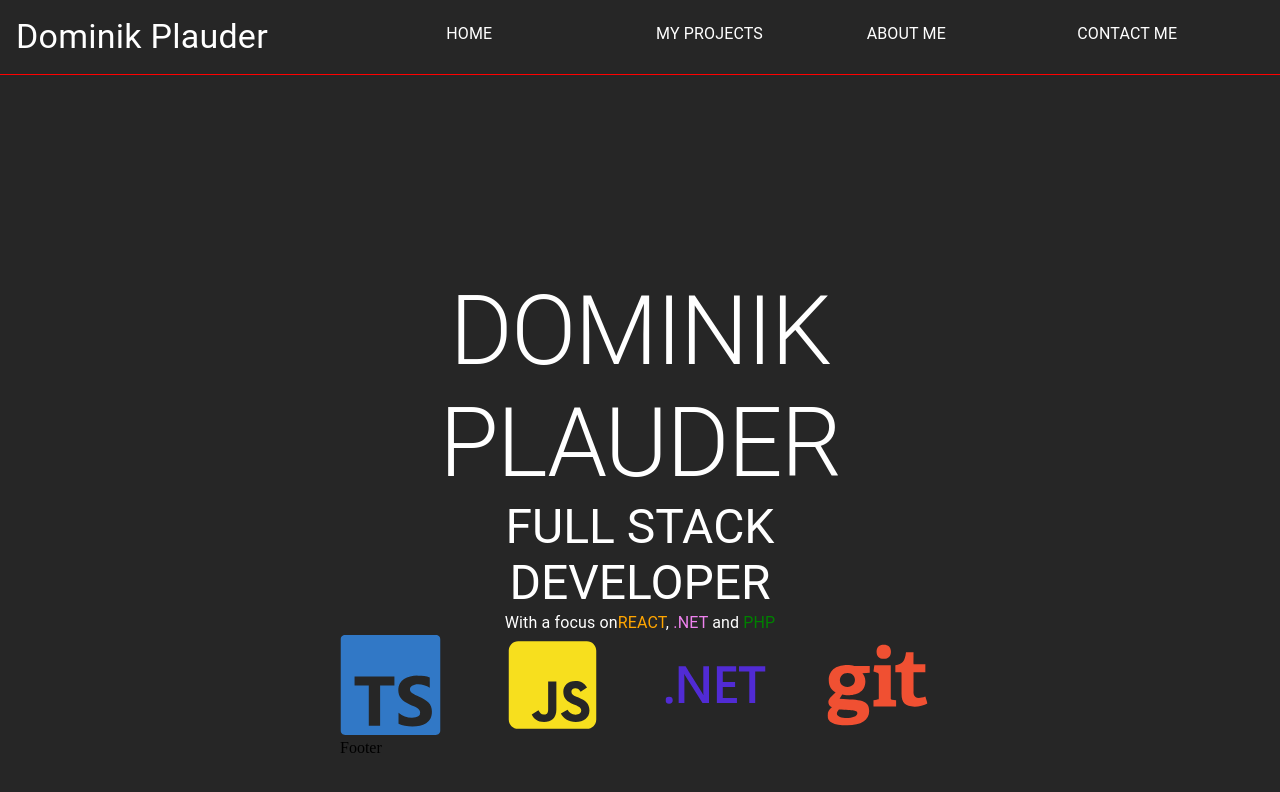
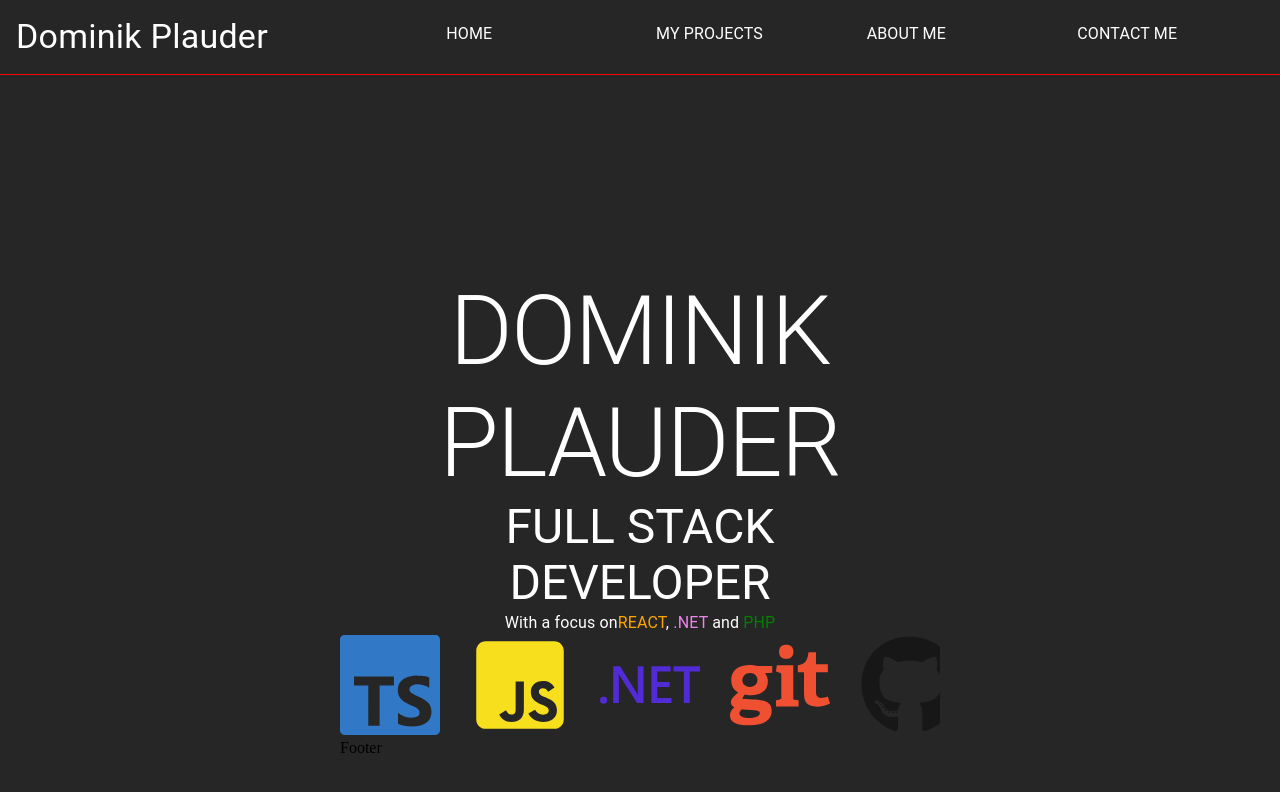
Before and after one commit to DPlauder/reactPortfolio, a React (Vite) app: page / in a window 1280 px wide. Shown: the top 792 px of the page. Built offline with nearby package versions, Linux system fonts and the light colour scheme.

Commit message:
swiper update

```diff
--- /dev/null
+++ b/src/components/parts/Form.tsx
@@ -0,0 +1,10 @@
+import { FormControl, FormLabel, Button } from "@mui/material";
+
+export default function Form() {
+  return (
+    <FormControl defaultValue="">
+      <FormLabel sx={{ color: "white" }}>Name</FormLabel>
+      <input type="text" />
+    </FormControl>
+  );
+}
--- a/src/components/parts/SwiperLanguages.tsx
+++ b/src/components/parts/SwiperLanguages.tsx
@@ -23,12 +23,13 @@ export default function SwiperLanguages() {
   return (
     <Swiper
       spaceBetween={50}
-      slidesPerView={4}
+      slidesPerView={5}
       loop={true}
       autoplay={{
-        delay: 150,
+        delay: 100,
         disableOnInteraction: false,
       }}
+      speed={400}
       modules={[Autoplay]}
     >
       <SwiperSlide>
--- a/src/components/sites/Contact.tsx
+++ b/src/components/sites/Contact.tsx
@@ -1,9 +1,11 @@
 import Social from "../parts/Social";
+import Form from "../parts/Form";
 
 export default function Contact() {
   return (
     <>
       <Social />
+      <Form />
     </>
   );
 }
```
